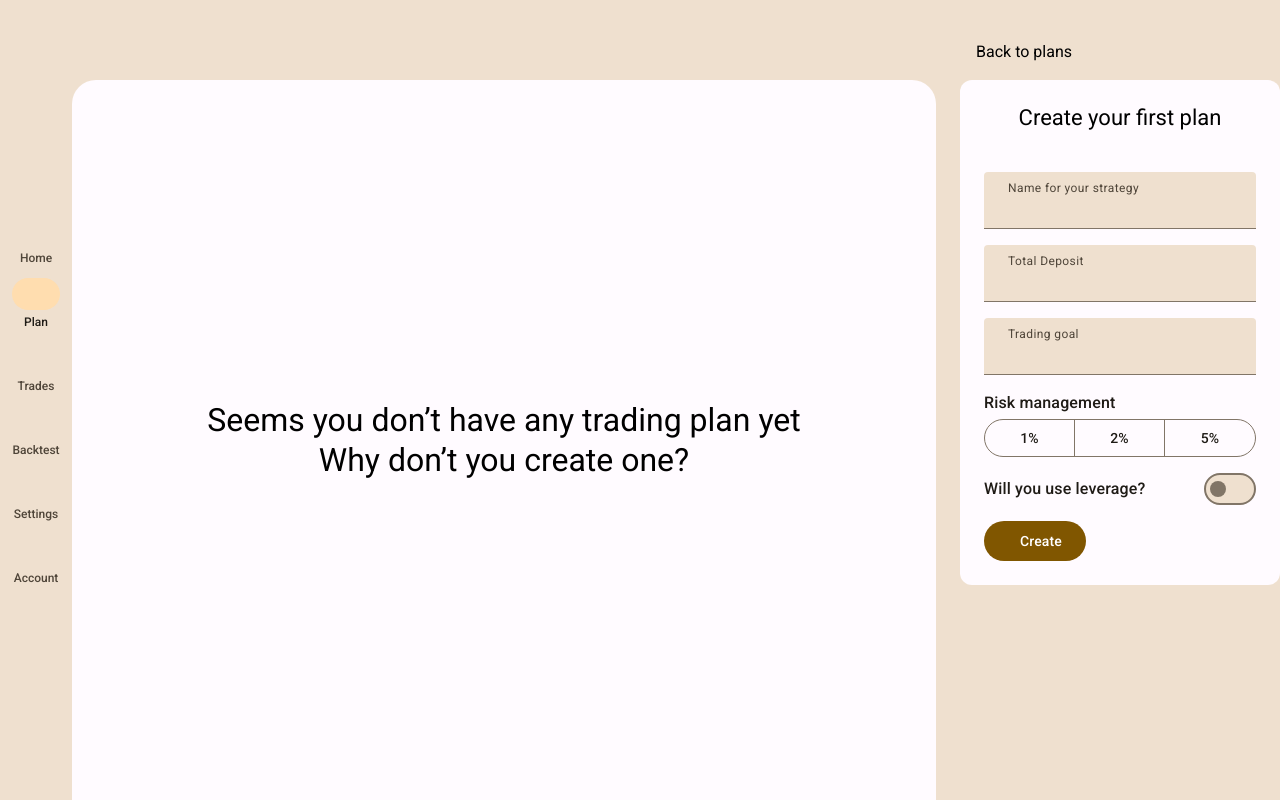
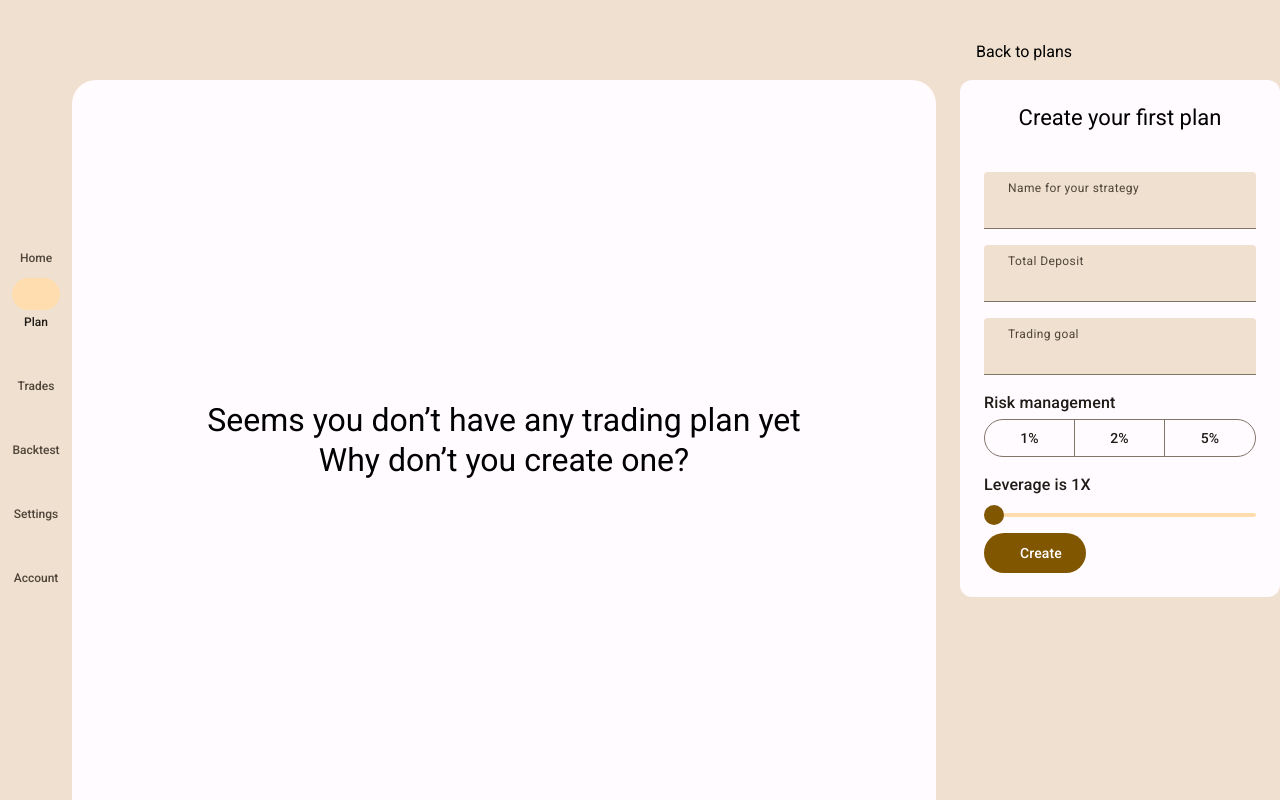
Before and after one commit to 7evenUp/trading-plan, a React (Vite) app: page /plan in a window 1280 px wide. Both pictures are taken after a click on the button "Add new plan". Built offline with nearby package versions, Linux system fonts and the light colour scheme; some icons are missing.

Commit message:
Removed Switch component. Made leverage field non-undefined

```diff
--- a/src/components/CreatePlanForm.tsx
+++ b/src/components/CreatePlanForm.tsx
@@ -7,7 +7,6 @@ import { add } from "../redux/planSlice";
 import FilledButton from "./FilledButton";
 import SegmentedButton from "./SegmentedButton";
 import SegmentedButtonsContainer from "./SegmentedButtonsContainer";
-import Switch from "./Switch";
 import TextField from "./TextField";
 
 const CreatePlanForm = ({closeForm}: {closeForm: () => void}) => {
@@ -15,8 +14,7 @@ const CreatePlanForm = ({closeForm}: {closeForm: () => void}) => {
   const [deposit, setDeposit] = useState("");
   const [goal, setGoal] = useState("");
   const [risk, setRisk] = useState("");
-  const [isLeverage, setIsLeverage] = useState(false);
-  const [leverage, setLeverage] = useState("10");
+  const [leverage, setLeverage] = useState("1");
 
   const navigate = useNavigate();
 
@@ -30,7 +28,7 @@ const CreatePlanForm = ({closeForm}: {closeForm: () => void}) => {
         deposit: parseInt(deposit),
         goal: parseInt(goal),
         risk: parseFloat(risk),
-        leverage: isLeverage ? parseInt(leverage) : undefined,
+        leverage: parseInt(leverage),
       })
     );
     closeForm()
@@ -93,18 +91,6 @@ const CreatePlanForm = ({closeForm}: {closeForm: () => void}) => {
             />
           </SegmentedButtonsContainer>
         </div>
-
-        <div className="w-full flex items-center justify-between">
-          <span className="text-onSurface font-medium text-base leading-6 tracking-[0.15px]">
-            Will you use leverage?
-          </span>
-          <Switch
-            checked={isLeverage}
-            onChange={() => setIsLeverage(!isLeverage)}
-          />
-        </div>
-        {isLeverage && (
-          <>
           <span className="text-onSurface font-medium text-base leading-6 tracking-[0.15px]">
             Leverage is {leverage}X
           </span>
@@ -112,14 +98,12 @@ const CreatePlanForm = ({closeForm}: {closeForm: () => void}) => {
             <input
               className="relative appearance-none bg-primaryContainer rounded-full h-1 flex-1"
               type="range"
-                min={2}
+              min={1}
               max={25}
               value={leverage}
               onChange={(evt) => setLeverage(evt.target.value)}
             />
           </div>
-          </>
-        )}
         <FilledButton label="create" onClick={onCreate} icon={<AddCircle />} />
       </form>
     </div>
--- a/src/redux/planSlice.ts
+++ b/src/redux/planSlice.ts
@@ -7,7 +7,7 @@ export type Plan = {
   deposit: number
   goal: number
   risk: number
-  leverage?: number
+  leverage: number
   takeProfit?: number | number[]
 }
 
@@ -29,6 +29,7 @@ const initialState: PlanState = [
     deposit: 10000,
     goal: 1000,
     risk: 1,
+    leverage: 1,
     takeProfit: 10
   },
 ]
```
Lines whose indentation alone changed are shown as unchanged.
